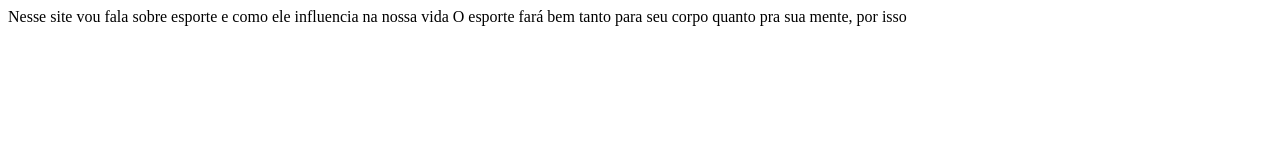
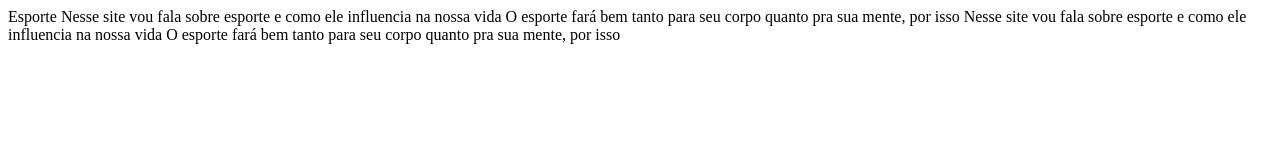
Before and after one commit to stefanysp/primeiroano2023, a plain HTML site: page index.html in a window 1280 px wide. Drawn offline with Linux system fonts and the light colour scheme.

Commit message:
cabeçario

```diff
--- a/index.html
+++ b/index.html
@@ -4,9 +4,10 @@
     <meta charset="UTF-8">
     <meta name="viewport" content="width=device-width, initial-scale=1.0">
     <title>Esporte</title>
-</head>
+</head>Esporte
 <body>
-
+    Nesse site vou fala sobre esporte e como ele influencia na nossa vida
+O esporte fará bem tanto para seu corpo quanto pra sua mente, por isso
 </body>
 </html>
 Nesse site vou fala sobre esporte e como ele influencia na nossa vida
```
